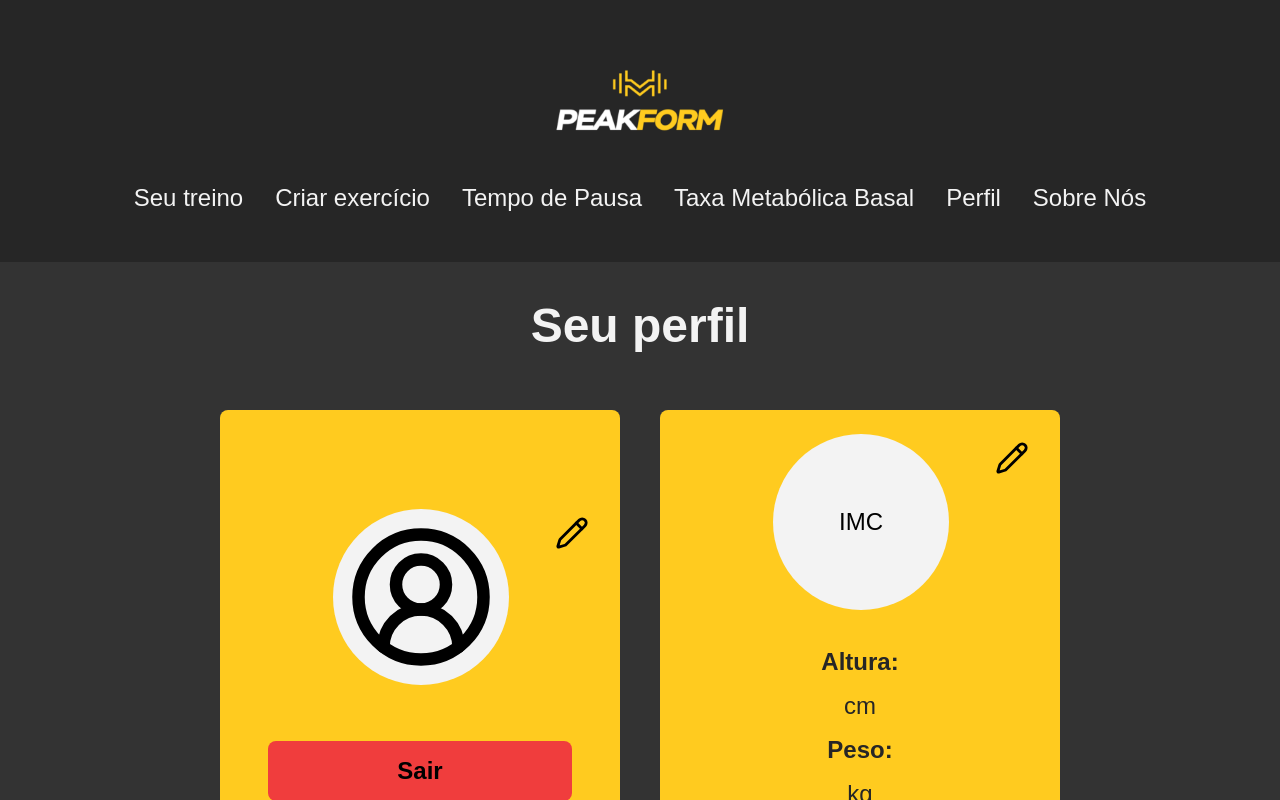
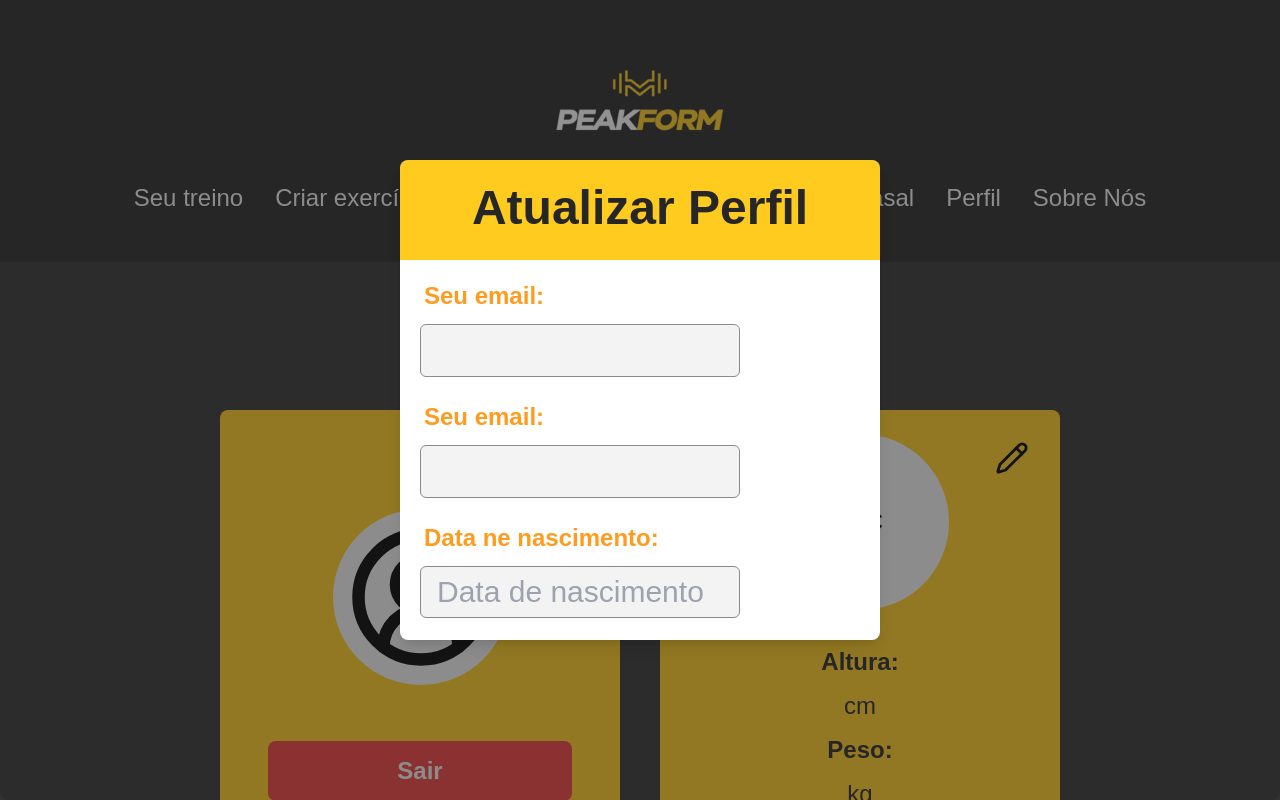
Before and after one commit to iagoliziero/peak-form, a React (Vite) app: page /perfil in a window 1280 px wide. Both pictures are taken after a click on the button 572 px from the left and 533 px from the top of the page. Built offline with nearby package versions, Linux system fonts and the light colour scheme; no server answers; a web font is replaced by a local one.

Commit message:
feat: create popup for editing user

```diff
--- /dev/null
+++ b/src/components/EditProfile.jsx
@@ -0,0 +1,118 @@
+import { useState } from "react";
+import {
+  BicepsFlexed,
+  Dumbbell,
+  ListOrdered,
+  Repeat,
+  Text,
+} from "lucide-react";
+import H2InfoCards from "./H2InfoCards";
+import { useForm } from "react-hook-form";
+import { apiFunctions } from "../services/exercise-services";
+import { useNavigate } from "react-router-dom";
+import { apiProfile } from "../services/profile-service";
+import ReactInputMask from "react-input-mask";
+
+function EditProfile({ user, onClose, onSave }) {
+
+  const navigate = useNavigate();
+
+  const [form, setForm] = useState({ ...user });
+
+  const { register, handleSubmit } = useForm();
+
+  const handleChange = (e) => {
+    setForm({ ...form, [e.target.name]: e.target.value });
+  };
+
+  const onSubmit = (data) => {
+    const response = apiProfile.updateProfile(data, user.id)
+    if(response) {
+      navigate('/perfil-atualizado');
+    }
+  };
+
+  return (
+    <div className="fixed inset-0  flex items-center rounded-lg justify-center bg-darker bg-opacity-50 z-50">
+      <div className="bg-white max-w-[30rem] h-[25rem] m-10 md:h-[30rem] md:w-[30rem] items-center justify-center  rounded-lg shadow-lg overflow-y-scroll overflow-x-hidden no-scrollbar">
+        <div key={user.id}>
+          <div className="bg-yellowMain rounded-b-none h-[4.6875rem] rounded-lg md:h-[6.25rem] ">
+            <div className="flex justify-center text-center ">
+              <h1 className="text-3xl p-6 md:text-4xl  lg:text-5xl items-center   text-darker text-center font-bold">
+                Atualizar Perfil
+              </h1>
+            </div>
+          </div>
+
+          <div className="flex flex-col gap-6 p-5 xl:p-8">
+
+          <div className="flex flex-col gap-3">
+             <div className="flex flex-row items-center gap-3">
+             <H2InfoCards>Seu email:</H2InfoCards>
+             </div>
+              <input
+                {...register("name", { required: false})}
+                value={form.name}
+                className={`max-w-[20rem] md:w-[20rem] h-[3.3rem] rounded-md bg-whiteMain border border-gray text-3xl p-4 text-dark focus:outline-none focus:ring-3`}
+                type="text"
+                onChange={handleChange}
+              />
+            </div>
+
+            <div className="flex flex-col gap-3">
+             <div className="flex flex-row items-center gap-3">
+             <H2InfoCards>Seu email:</H2InfoCards>
+             </div>
+              <input
+                {...register("email", { required: false})}
+                value={form.email}
+                className={`max-w-[20rem] md:w-[20rem] h-[3.3rem] rounded-md bg-whiteMain border border-gray text-3xl p-4 text-dark focus:outline-none focus:ring-3`}
+                type="text"
+                onChange={handleChange}
+              />
+            </div>
+
+            <div className="flex flex-col gap-3">
+             <div className="flex flex-row items-center gap-3">
+             <H2InfoCards>Data ne nascimento:</H2InfoCards>
+             </div>
+             <ReactInputMask
+              {...register("date", { required: false })}
+              className="max-w-[20rem] md:w-[20rem] h-[3.3rem] rounded-md bg-whiteMain border border-gray text-3xl p-4 text-dark focus:outline-none focus:ring-3"
+              mask="99/99/9999"
+              value={form.date}
+              placeholder="Data de nascimento"
+              onChange={handleChange}
+              maskChar=""
+            />
+            </div>
+
+
+
+
+            <div className="flex flex-col items-center gap-4 mt-4">
+              <button
+                className="bg-yellowMain md:w-[22.5rem] h-[3.125rem] w-[15.625rem] text-darker text-2xl rounded-lg font-bold  hover:scale-105 transition  "
+                onClick={() => handleSubmit(onSubmit)()
+
+                }
+              >
+                Salvar
+              </button>
+              <div className="justify-center items-center flex flex-col ">
+                <button
+                  className=" bg-red md:w-[22.5rem] h-[3.125rem] w-[15.625rem] text-whiteMain font-bold  text-2xl rounded-lg  hover:scale-105 transition "
+                  onClick={onClose}
+                >
+                  Fechar
+                </button>
+              </div>
+            </div>
+          </div>
+        </div>
+      </div>
+    </div>
+  );
+}
+
+export default EditProfile;
--- a/src/pages/ProfilePage.jsx
+++ b/src/pages/ProfilePage.jsx
@@ -7,11 +7,15 @@ import H2 from "../components/H2";
 import Loader from "../components/Loader";
 import H2Bold from "./H2Bold";
 import { api } from "../services/api";
+import EditProfile from "../components/EditProfile";
 
 
 function ProfilePage() {
 
   const [showProfile, setShowProfile] = useState(false);
+
+  const [isEditProfileOpen, setIsEditProfileOpen] = useState(false);
+  const [selectedProfile, setSelectedProfile] = useState(null);
 
   useEffect(() => {
     const timer = setTimeout(() => {
@@ -95,7 +99,13 @@ function ProfilePage() {
 
               <div className="flex flex-col items-center gap-3">
                 <div className="flex mt-10">
-                  <button className="relative left-56 lg:left-60 bottom-16">
+                  <button
+                  onClick={() => {
+                    setIsEditProfileOpen(!isEditProfileOpen)
+                    setSelectedProfile(user);
+                  }
+                  }
+                  className="relative left-56 lg:left-60 bottom-16">
                     <Pencil size={34} strokeWidth={2} />
                   </button>
                   <div className="w-44 h-44 rounded-full items-center bg-whiteMain flex justify-center relative right-4">
@@ -109,7 +119,7 @@ function ProfilePage() {
                 <H2>{user.date}</H2>
               </div>
               <div>
-              <button onClick={() => removeToken()} className="w-[18rem] md:w-[19rem] xxl:h-[3.5rem] h-[3.75rem] bg-red text-2xl rounded-lg hover:scale-105 transition-all font-semibold duration-[400ms]">
+              <button onClick={() => removeToken()} className="w-[18rem] md:w-[19rem] xxl:h-[3.5rem] h-[3.75rem] bg-red text-2xl rounded-lg hover:scale-105 transition-all font-semibold duration-[400ms] text-whiteMain">
                   Sair
               </button>
               </div>
@@ -144,7 +154,15 @@ function ProfilePage() {
               </div>
             )}
           </div>
+          {isEditProfileOpen && selectedProfile && (
+          <EditProfile
+            user={user}
+            onClose={() => setIsEditProfileOpen(false)}
+          />
+        )}
+
         </div>
+
         ):
         <div className="w-full h-screen xxl:h-full bg-main-darker bg-cover bg-center bg-no-repeat flex flex-col items-center gap-5">
         <div className="flex justify-center items-center flex-col mt-10 mb-10">
```
